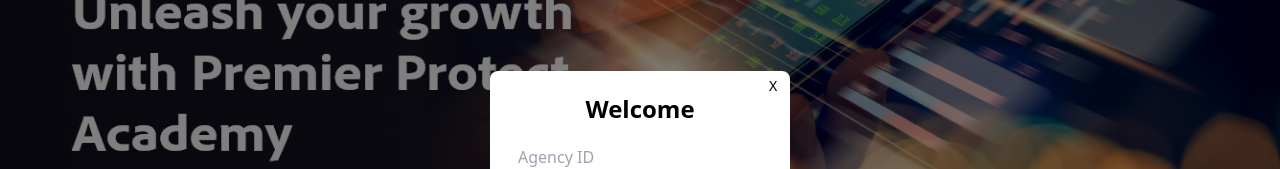
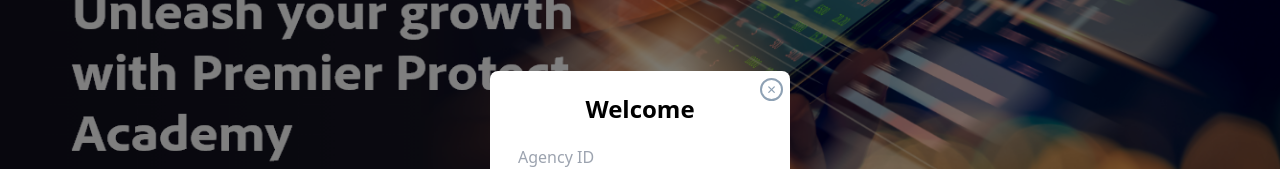
Before and after one commit to Sonali2605/adobetimbuscloud, a React (Vite) app: page / in a window 1280 px wide. Both pictures are taken after a click on the element "Login". Shown: the part 184-353 px from the top of the page. Built offline with nearby package versions, Linux system fonts and the light colour scheme.

Commit message:
Login and register dialog close button updated

```diff
--- a/src/project-components/Header.tsx
+++ b/src/project-components/Header.tsx
@@ -54,18 +54,20 @@
 
 const ModalCloseButton = styled.button`
   position: absolute;
-  top: -21px;
-  right: -18px;
+  top: -13px;
+  right: -13px;
   background: none;
-  border: none;
+  border: 2px solid rgba(142, 161, 180, 1);
   cursor: pointer;
   font-size: 14px;
-  width: 30px;
-  height: 30px;
+  width: 23px;
+  height: 23px;
   border-radius: 50%;
   display: flex;
   justify-content: center;
   align-items: center;
+  font-size:12px;
+  color:rgba(142, 161, 180, 1);
 `;
 
 const ModalTitle = styled.div`
@@ -247,7 +249,7 @@
         <ModalContainer>
           <ModalContent>
           <ModalHeader>
-              <ModalCloseButton onClick={() => setShowLoginModal(false)}>X</ModalCloseButton>
+              <ModalCloseButton onClick={() => setShowLoginModal(false)}>&#10005;</ModalCloseButton>
               <ModalTitle>Welcome</ModalTitle>
             </ModalHeader>
             <InputField type="text" placeholder="Agency ID"  value={agencyId}
--- a/src/project-components/RegisterModel.tsx
+++ b/src/project-components/RegisterModel.tsx
@@ -28,18 +28,20 @@
 
 const ModalCloseButton = styled.button`
   position: absolute;
-  top: -21px;
-  right: -18px;
+  top: -13px;
+  right: -13px;
   background: none;
-  border: none;
+  border: 2px solid rgba(142, 161, 180, 1);
   cursor: pointer;
   font-size: 14px;
-  width: 30px;
-  height: 30px;
+  width: 23px;
+  height: 23px;
   border-radius: 50%;
   display: flex;
   justify-content: center;
   align-items: center;
+  font-size:12px;
+  color:rgba(142, 161, 180, 1);
 `;
 
 const ModalTitle = styled.div`
@@ -104,7 +106,7 @@
       const response = await axios.post('https://viku.space/renault/reapi.php', {
         action: 'checkUsername',
         username: formData.username
-          },{
+      }, {
         headers: {
           'Content-Type': 'application/x-www-form-urlencoded',
           'Authorization': 'Bearer eyJhbGciOiJIUzI1NiIsInR5cCI6IkpXVCJ9.eyJpZCI6InlhdGluIn0.SXp3ID7mgUcLGYMVkvb3RJgc_tJ1hGv2NR_08s5SYNM',
@@ -173,7 +175,7 @@
     <ModalContainer>
       <ModalContent>
         <ModalHeader>
-          <ModalCloseButton onClick={onClose}>X</ModalCloseButton>
+          <ModalCloseButton onClick={onClose}>&#10005;</ModalCloseButton>
           <ModalTitle>Welcome</ModalTitle>
         </ModalHeader>
         <ModalSubheader>Register</ModalSubheader>
```
Lines whose indentation alone changed are shown as unchanged.
